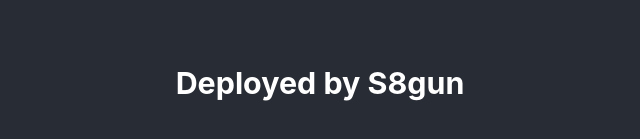
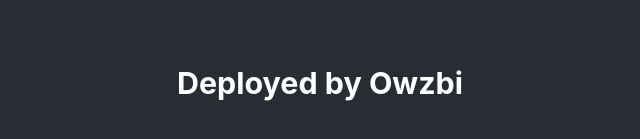
Before and after one commit to s8go/mybankr, a React (Create React App) app: page / in a window 1280 px wide. Shown: the part 383-522 px from the top of the page, without its empty margins (320-960 px from the left). Built offline with nearby package versions, Linux system fonts and the light colour scheme.

Commit message:
done 100

```diff
--- a/src/App.js
+++ b/src/App.js
@@ -10,7 +10,7 @@
        </h1>
 
        <h3>
-        Deployed by S8gun
+        Deployed by Owzbi
        </h3>
       </header>
     </div>
```
